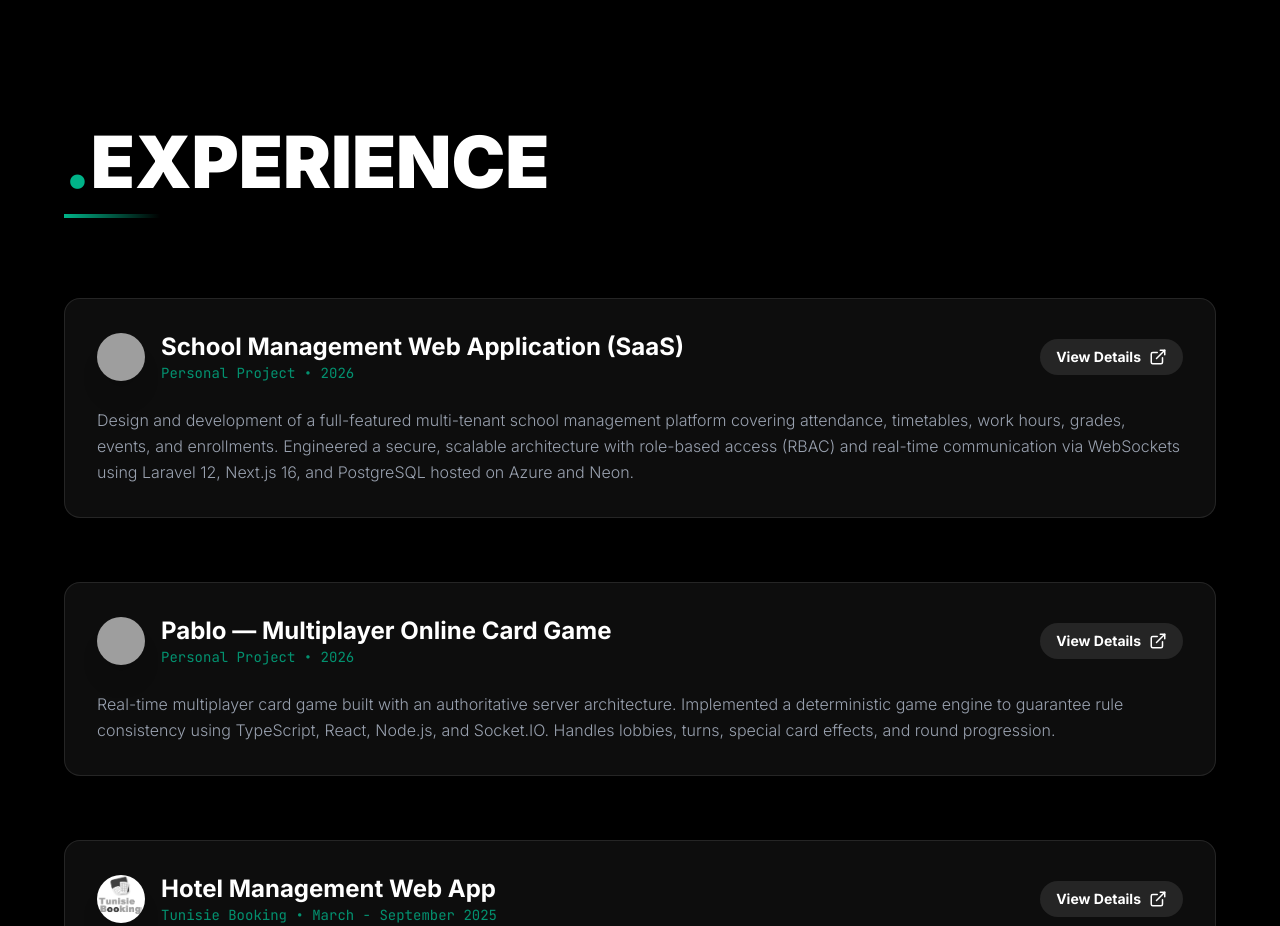
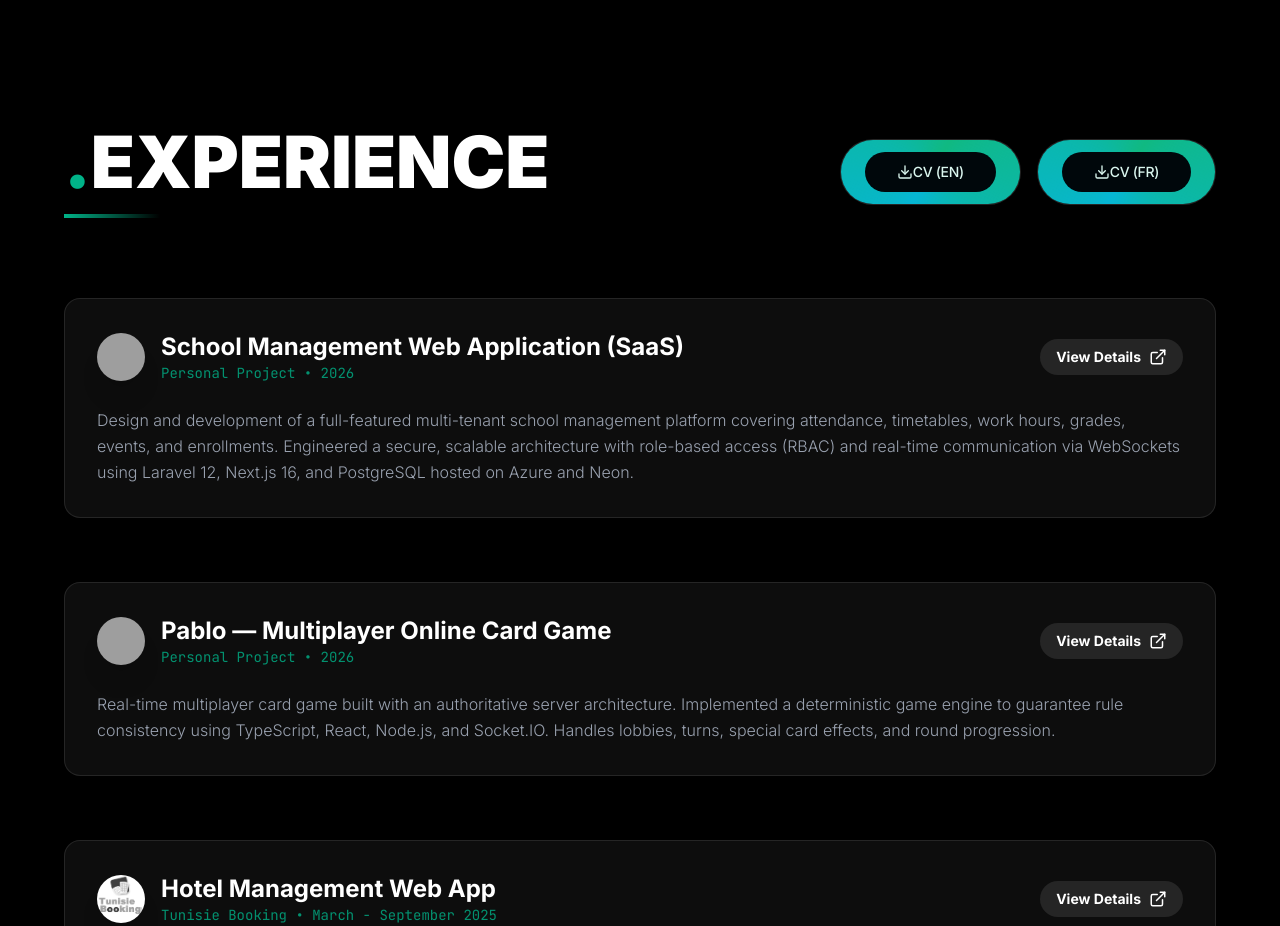
Before and after one commit to samibentaarit/portfolio-website, a Next.js app: page / in a window 1280 px wide. Shown: the part 1880-2806 px from the top of the page. Built offline with nearby package versions, Linux system fonts and the light colour scheme; grey boxes are pictures that could not be loaded.

Commit message:
Refactor code structure for improved readability and maintainability

```diff
--- a/app/page.tsx
+++ b/app/page.tsx
@@ -9,7 +9,7 @@ import { ParallaxText } from "@/components/portfolio-v3/ParallaxText"
 import { MouseParticles } from "@/components/portfolio-v3/MouseParticles"
 import { GlitchText } from "@/components/portfolio-v3/GlitchText"
 import { PetCat } from "@/components/portfolio-v3/PetCat"
-import { ArrowRight, ChevronDown, Github, Linkedin, Mail, ExternalLink } from "lucide-react"
+import { ArrowRight, ChevronDown, Github, Linkedin, Mail, ExternalLink, Download } from "lucide-react"
 
 const IN_VIEW_VARIANTS: Variants = {
   hidden: { opacity: 0, y: 30 },
@@ -396,10 +396,28 @@ export default function PortfolioV3() {
             whileInView="show"
             viewport={{ once: true, margin: "-100px" }}
             variants={IN_VIEW_VARIANTS}
-            className="mb-20"
+            className="mb-20 flex flex-col md:flex-row md:items-center justify-between gap-6"
           >
-            <h2 className="text-5xl md:text-7xl font-black mb-4"><span className="text-primary">.</span>EXPERIENCE</h2>
-            <div className="w-24 h-1 bg-linear-to-r from-primary to-transparent" />
+            <div>
+              <h2 className="text-5xl md:text-7xl font-black mb-4"><span className="text-primary">.</span>EXPERIENCE</h2>
+              <div className="w-24 h-1 bg-linear-to-r from-primary to-transparent" />
+            </div>
+
+            <div className="flex flex-row flex-wrap items-center gap-4">
+              <a href="/files/CV_Sami_Bentaarit_eng.pdf" download="CV_Sami_Bentaarit_EN.pdf" className="group relative inline-block">
+                <MagneticButton className="relative px-6 py-3 bg-white/5 border border-white/10 text-white hover:bg-white/10 hover:border-white/20 rounded-full font-bold text-sm flex flex-row items-center justify-center whitespace-nowrap gap-2 transition-all duration-300 w-auto">
+                  <Download size={16} className="shrink-0 group-hover:-translate-y-1 transition-transform" />
+                  <span className="shrink-0 leading-none">CV (EN)</span>
+                </MagneticButton>
+              </a>
+
+              <a href="/files/CV_Sami_Bentaarit_fr.pdf" download="CV_Sami_Bentaarit_FR.pdf" className="group relative inline-block">
+                <MagneticButton className="relative px-6 py-3 bg-white/5 border border-white/10 text-white hover:bg-white/10 hover:border-white/20 rounded-full font-bold text-sm flex flex-row items-center justify-center whitespace-nowrap gap-2 transition-all duration-300 w-auto">
+                  <Download size={16} className="shrink-0 group-hover:-translate-y-1 transition-transform" />
+                  <span className="shrink-0 leading-none">CV (FR)</span>
+                </MagneticButton>
+              </a>
+            </div>
           </motion.div>
 
           <div className="space-y-16">
```
Also changed, not shown: 2 other files (tests, documents, lock files or other folders).
